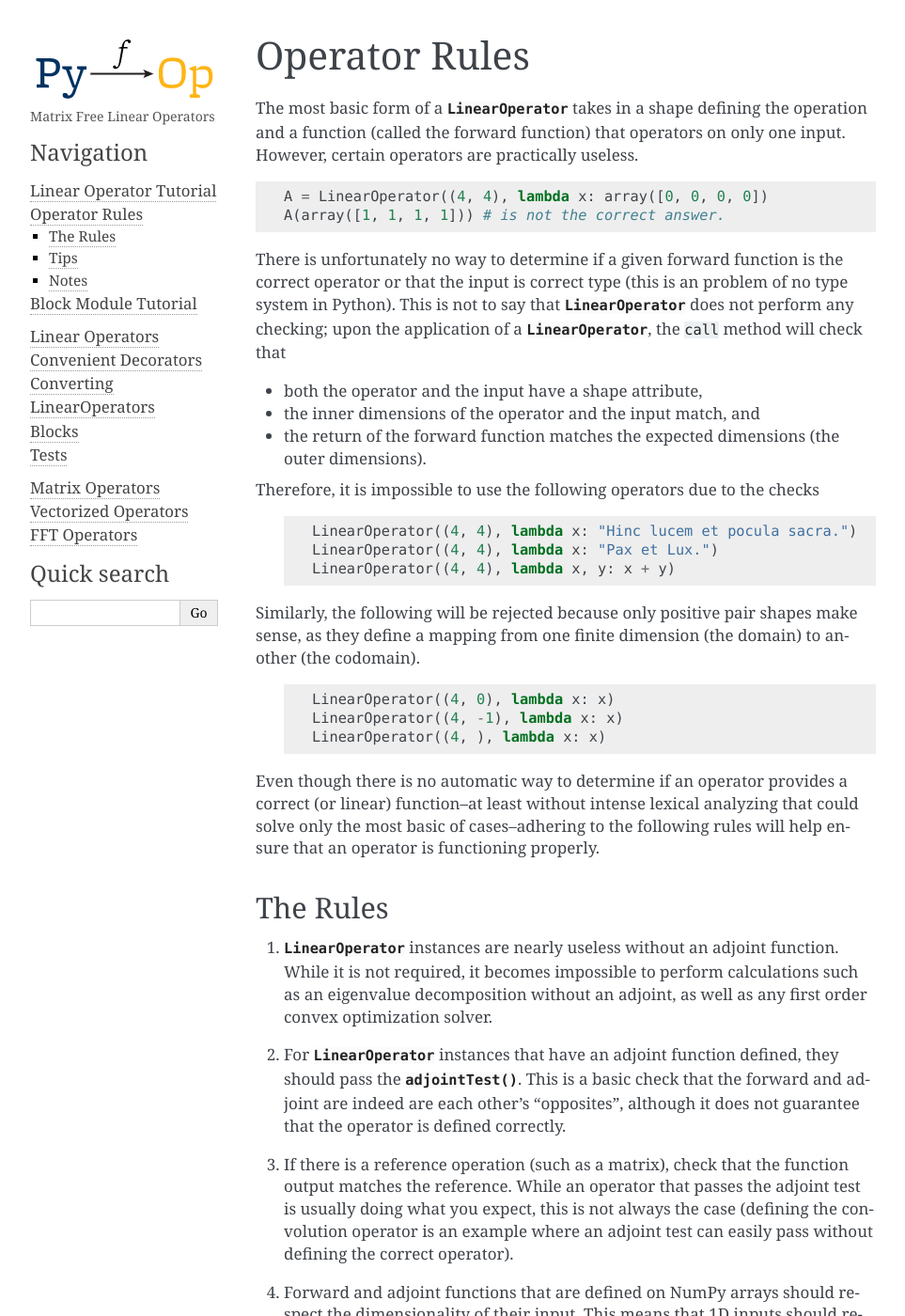
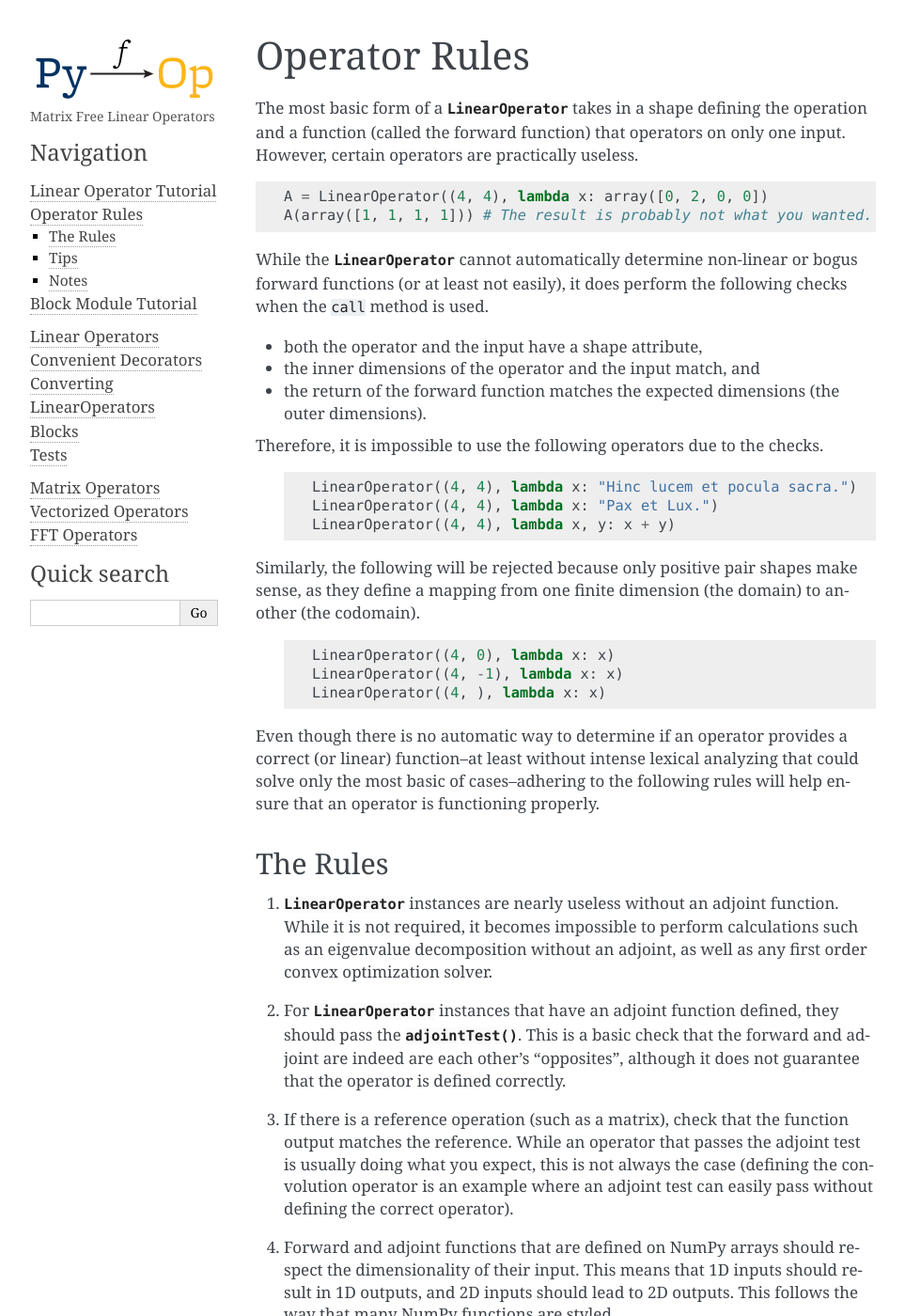
Before and after one commit to ryanorendorff/pyop, a Sphinx documentation site: the page built from doc/tutorial/rules.rst, in a window 1280 px wide and 1400 px high. Shown: the whole window at 94% size, without its empty margins (148-1111 px from the left). Built offline with Sphinx 7.4.7, drawn with Linux system fonts in a browser that asks for light colours; some of the changed text lies outside the part shown.

Commit message:
Minor fixes to rules.
Some grammar cleanup. One sentence was not completed (oops).

```diff
--- a/doc/tutorial/rules.rst
+++ b/doc/tutorial/rules.rst
@@ -6,22 +6,19 @@ defining the operation and a function (called the forward function) that
 operators on only one input. However, certain operators are practically
 useless. ::
 
-  A = LinearOperator((4, 4), lambda x: array([0, 0, 0, 0])
-  A(array([1, 1, 1, 1])) # is not the correct answer.
+  A = LinearOperator((4, 4), lambda x: array([0, 2, 0, 0])
+  A(array([1, 1, 1, 1])) # The result is probably not what you wanted.
 
-There is unfortunately no way to determine if a given forward function
-is the correct operator or that the input is correct type (this is
-an problem of no type system in Python). This is not to say that
-:class:`~pyop.linop.LinearOperator` does not perform any checking; upon the
-application of a :class:`~pyop.linop.LinearOperator`, the ``call`` method
-will check that
+While the :class:`~pyop.linop.LinearOperator` cannot automatically determine
+non-linear or bogus forward functions (or at least not easily), it does
+perform the following checks when the ``call`` method is used.
 
 - both the operator and the input have a shape attribute,
 - the inner dimensions of the operator and the input match, and
 - the return of the forward function matches the expected dimensions
   (the outer dimensions).
 
-Therefore, it is impossible to use the following operators due to the checks
+Therefore, it is impossible to use the following operators due to the checks.
  ::
 
   LinearOperator((4, 4), lambda x: "Hinc lucem et pocula sacra.")
@@ -62,7 +59,7 @@ The Rules
    test can easily pass without defining the correct operator).
 4. Forward and adjoint functions that are defined on NumPy arrays should
    respect the dimensionality of their input. This means that 1D inputs
-   should result in 1D outputs, and 2D outputs should lead to 2D outputs.
+   should result in 1D outputs, and 2D inputs should lead to 2D outputs.
    This follows the way that many NumPy functions are styled.
 5. Forward and adjoint functions should be defined to work on 2D array inputs
    when the inputs are NumPy arrays. This is to say that the functions
@@ -136,4 +133,5 @@ a determined programmer can always redefine the functions held by a
 at runtime. However, in the course of normal programming, they can be
 treated as a non-hashable immutable (I realise the silliness) as all of the
 composition rules create new operators containing the old ones. This means
-that if an operator is given to a function, the function has likely
+that if an operator is given to a function, it will not change after the
+function executes.
```
